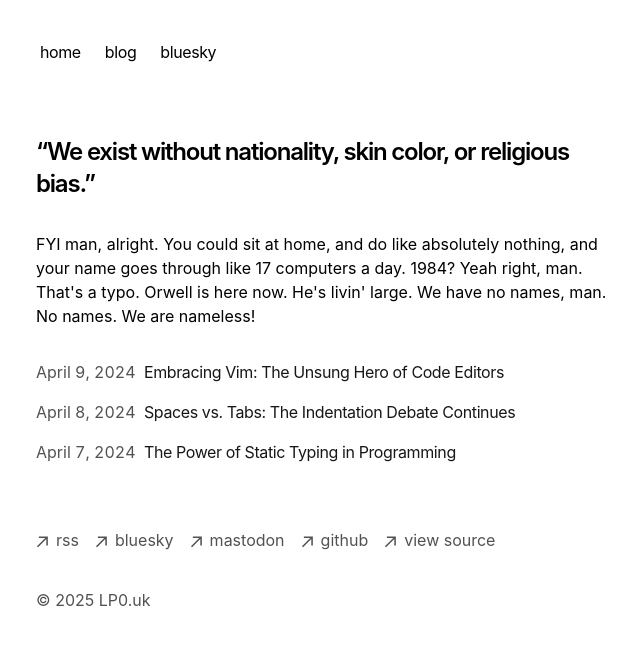
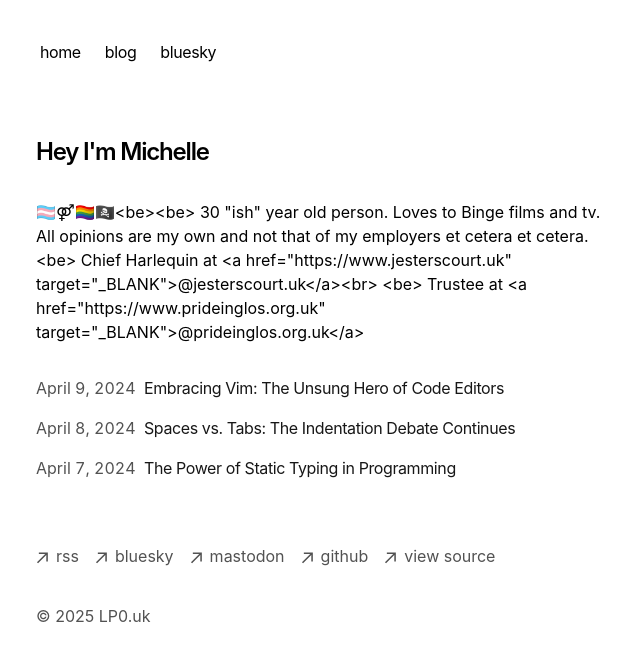
Before and after one commit to MichelleFindlay/lp0.uk, a Next.js app: page / in a window 1280 px wide. Shown: the top 660 px of the page, without its empty margins (316-956 px from the left). Built offline with nearby package versions, Linux system fonts and the light colour scheme.

Commit message:
Update page.tsx
Updated Homepage

```diff
--- a/app/page.tsx
+++ b/app/page.tsx
@@ -4,10 +4,16 @@ export default function Page() {
   return (
     <section>
       <h1 className="mb-8 text-2xl font-semibold tracking-tighter">
-        “We exist without nationality, skin color, or religious bias.”
+        Hey I'm Michelle
       </h1>
       <p className="mb-4">
-        {`FYI man, alright. You could sit at home, and do like absolutely nothing, and your name goes through like 17 computers a day. 1984? Yeah right, man. That's a typo. Orwell is here now. He's livin' large. We have no names, man. No names. We are nameless!`}
+        {`🏳️‍⚧️⚤🏳️‍🌈🏴‍☠️<be><be>
+30 "ish" year old person. Loves to Binge films and tv. All opinions are my own and not that of my employers et cetera et cetera.
+<be>
+Chief Harlequin at <a href="https://www.jesterscourt.uk" target="_BLANK">@jesterscourt.uk</a><br>
+<be>
+Trustee at <a href="https://www.prideinglos.org.uk" target="_BLANK">@prideinglos.org.uk</a>
+`}
       </p>
       <div className="my-8">
         <BlogPosts />
```
